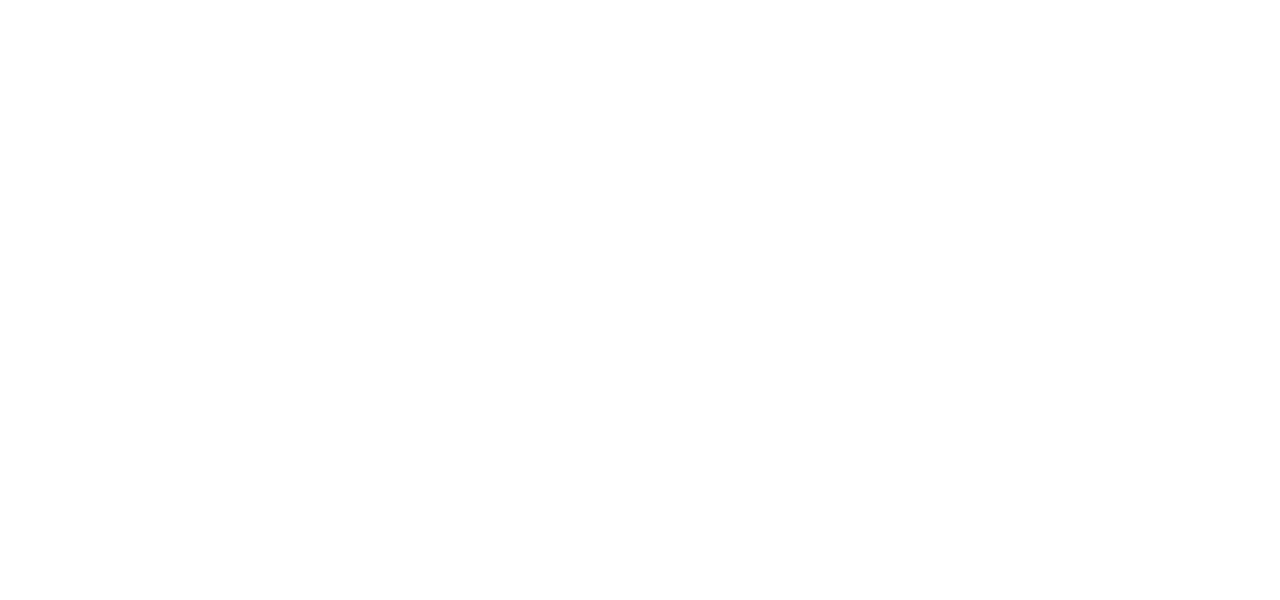
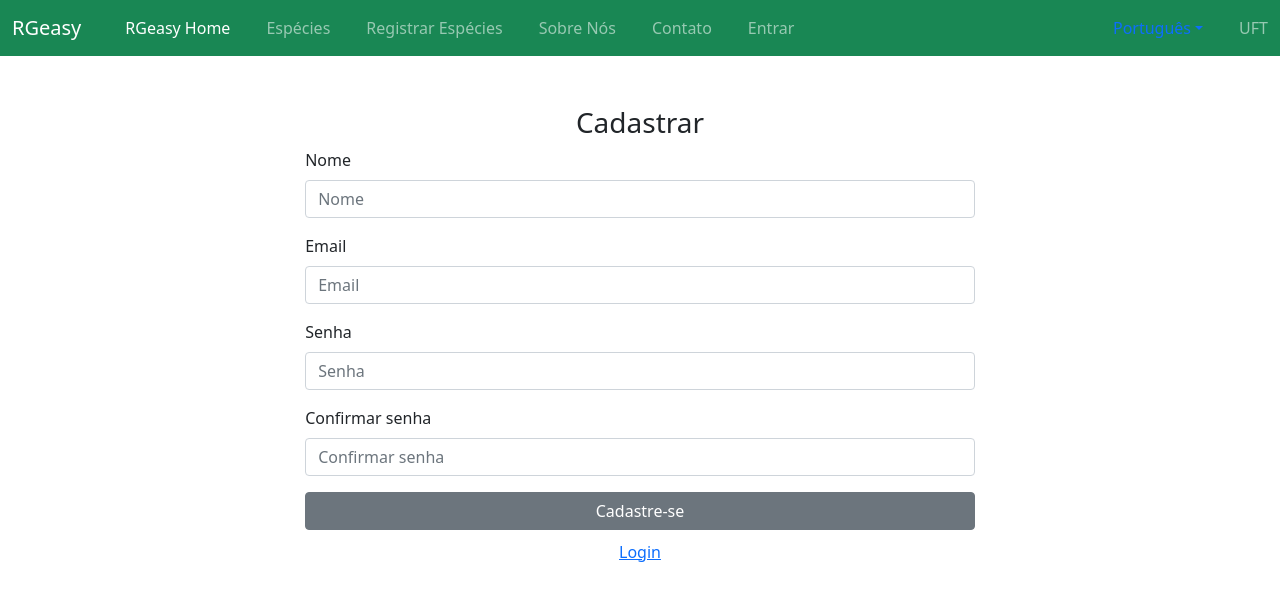
Before and after one commit to Rafael-jooj/RGeasy-interface, a React (Create React App) app: page /cadastro in a window 1280 px wide. Before the commit this address had no page. Shown: the top 600 px of the page. Built offline with nearby package versions, Linux system fonts and the light colour scheme.

Commit message:
Feito tela de login e cadastro

```diff
--- a/src/components/Navbar/index.js
+++ b/src/components/Navbar/index.js
@@ -21,6 +21,10 @@
 
   function noRefCheck(){
     setClick((click) => !click)
+  }
+
+  function atual(){
+    return true;
   }
 
     return(
@@ -68,7 +72,7 @@
               </NavLink>
             </NavItem>
             <NavItem className='item'>
-              <NavLink href="#">
+              <NavLink href="/entrar">
                 Entrar
               </NavLink>
             </NavItem>
--- a/src/routes/index.js
+++ b/src/routes/index.js
@@ -3,6 +3,8 @@
 import Home from "../screens/RGeasyHome";
 import Contato from "../screens/Contato";
 import Sobre from "../screens/Sobre";
+import Login from "../screens/Login";
+import Cadastro from "../screens/Cadastro";
 
 const Rotas= ()=>{
     return(
@@ -11,6 +13,8 @@
                 <Route path="/" element={<Home/>}/>
                 <Route path="/contato" element={<Contato/>}/>
                 <Route path="/sobre" element={<Sobre/>}/>
+                <Route path="/entrar" element={<Login/>}/>
+                <Route path="/cadastro" element={<Cadastro/>}/>
             </Routes>
         </BrowserRouter>
     )
--- /dev/null
+++ b/src/screens/Cadastro/cadastro.css
@@ -0,0 +1,10 @@
+.margem{
+    margin-left: 20%;
+    margin-right: 20%;
+}
+.large{
+    width: 100%;
+}
+.back-cad{
+    height: 100vh;
+}
--- /dev/null
+++ b/src/screens/Cadastro/index.js
@@ -0,0 +1,63 @@
+import React from "react";
+import './cadastro.css';
+import Navigator from "../../components/Navbar";
+import { Button, Form, FormGroup, Label, Input } from 'reactstrap';
+
+const Cadastro = () =>{
+    return(
+        <div className="back-cad">
+            <Navigator/>
+        <div className="container">
+            <div style={{textAlign: "center", marginTop: 50}}>
+                <h3>Cadastrar</h3>
+            </div>
+            <div className="margem">
+            <Form inline>
+            <FormGroup>
+                <Label>Nome</Label>
+                <Input
+                id="exampleEmail"
+                name="name"
+                placeholder="Nome"
+                type="text"
+                />
+            </FormGroup>
+            <FormGroup>
+                <Label>Email</Label>
+                <Input
+                id="exampleEmail"
+                name="email"
+                placeholder="Email"
+                type="email"
+                />
+            </FormGroup>
+            <FormGroup>
+                <Label>Senha</Label>
+                <Input
+                id="examplePassword"
+                name="Senha"
+                placeholder="Senha"
+                type="password"
+                />
+            </FormGroup>
+            <FormGroup>
+                <Label>Confirmar senha</Label>
+                <Input
+                id="examplePassword"
+                name="password"
+                placeholder="Confirmar senha"
+                type="password"
+                />
+            </FormGroup>
+            <Button className="large">Cadastre-se</Button>
+            <div style={{textAlign: "center", marginTop: 10}}>
+                <a href="/entrar">Login</a>
+            </div>
+            </Form>
+            </div>
+            </div>
+        </div>
+    )
+}
+
+export default Cadastro;
--- /dev/null
+++ b/src/screens/Login/index.js
@@ -0,0 +1,46 @@
+import React from "react";
+import './login.css'
+import Navigator from "../../components/Navbar";
+import { Button, Form, FormGroup, Label, Input } from 'reactstrap';
+
+const Login = () =>{
+    return(
+        <div className="back-login">
+            <Navigator/>
+        <div className="container">
+            <div style={{textAlign: "center", marginTop: 50}}>
+                <h3>Login</h3>
+            </div>
+            <div className="margem">
+            <Form inline>
+            <FormGroup>
+                <Label>Email</Label>
+                <Input
+                id="exampleEmail"
+                name="email"
+                placeholder="Email"
+                type="email"
+                />
+            </FormGroup>
+            <FormGroup>
+                <Label>Password</Label>
+                <Input
+                id="examplePassword"
+                name="password"
+                placeholder="Password"
+                type="password"
+                />
+            </FormGroup>
+            <p>Esqueceu sua Senha? <a href="#">Recuperar Senha</a></p>
+            <Button className="large">Entrar</Button>
+            <div style={{textAlign: "center", marginTop: 10}}>
+                <a href="/cadastro">Cadastre-se</a>
+            </div>
+            </Form>
+            </div>
+            </div>
+        </div>
+    )
+}
+
+export default Login;
--- /dev/null
+++ b/src/screens/Login/login.css
@@ -0,0 +1,10 @@
+.margem{
+    margin-left: 20%;
+    margin-right: 20%;
+}
+.large{
+    width: 100%;
+}
+.back-login{
+    height: 100vh;
+}
```
